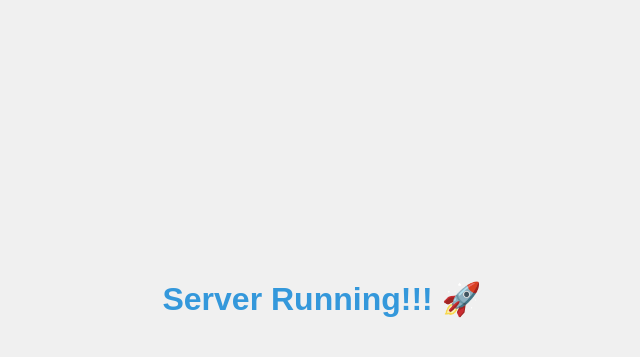
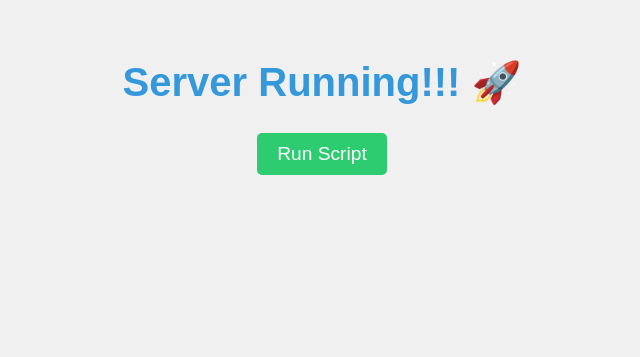
Before and after one commit to JayashRSY/tweet-bot, a website: page index.html in a window 1280 px wide. Shown: the part 101-458 px from the top of the page, without its empty margins (318-958 px from the left). Drawn offline with Linux system fonts and the light colour scheme.

Commit message:
script runner

```diff
--- a/index.html
+++ b/index.html
@@ -8,29 +8,41 @@
     <title>Tweet Bot</title>
     <style>
         body {
-            display: flex;
-            align-items: center;
-            justify-content: center;
-            height: 100vh;
-            margin: 0;
+            font-family: 'Arial', sans-serif;
             background-color: #f0f0f0;
-            /* Light Gray Background */
-            color: #333;
-            /* Dark Gray Text Color */
-            font-family: 'Arial', sans-serif;
-            /* Choose a font */
+            text-align: center;
+            margin: 20vh auto;
         }
 
         h1 {
-            font-weight: bold;
             color: #3498db;
-            /* Blue Heading Color */
+            font-size: 2.5em;
+        }
+
+        button {
+            background-color: #2ecc71;
+            color: #ffffff;
+            font-size: 1.2em;
+            padding: 10px 20px;
+            border: none;
+            border-radius: 5px;
+            cursor: pointer;
+        }
+
+        button:hover {
+            background-color: #27ae60;
         }
     </style>
 </head>
 
 <body>
     <h1>Server Running!!! 🚀</h1>
+    <button id="run">Run Script</button>
+    <script>
+        document.getElementById('run').addEventListener('click', function () {
+            window.location.href = '/create';
+        });
+    </script>
 </body>
 
 </html>
--- a/package.json
+++ b/package.json
@@ -13,13 +13,8 @@
   "dependencies": {
     "axios": "^1.6.5",
     "cron": "^3.1.6",
-    "crypto": "^1.0.1",
     "dotenv": "^16.3.1",
     "express": "^4.18.2",
-    "got": "^11.8.2",
-    "oauth-1.0a": "^2.2.6",
-    "querystring": "^0.2.1",
-    "twit": "^2.2.11",
     "twitter-api-v2": "^1.15.2"
   }
 }
```
Also changed, not shown: index.js (+7 -4 lines), 1 other file.
